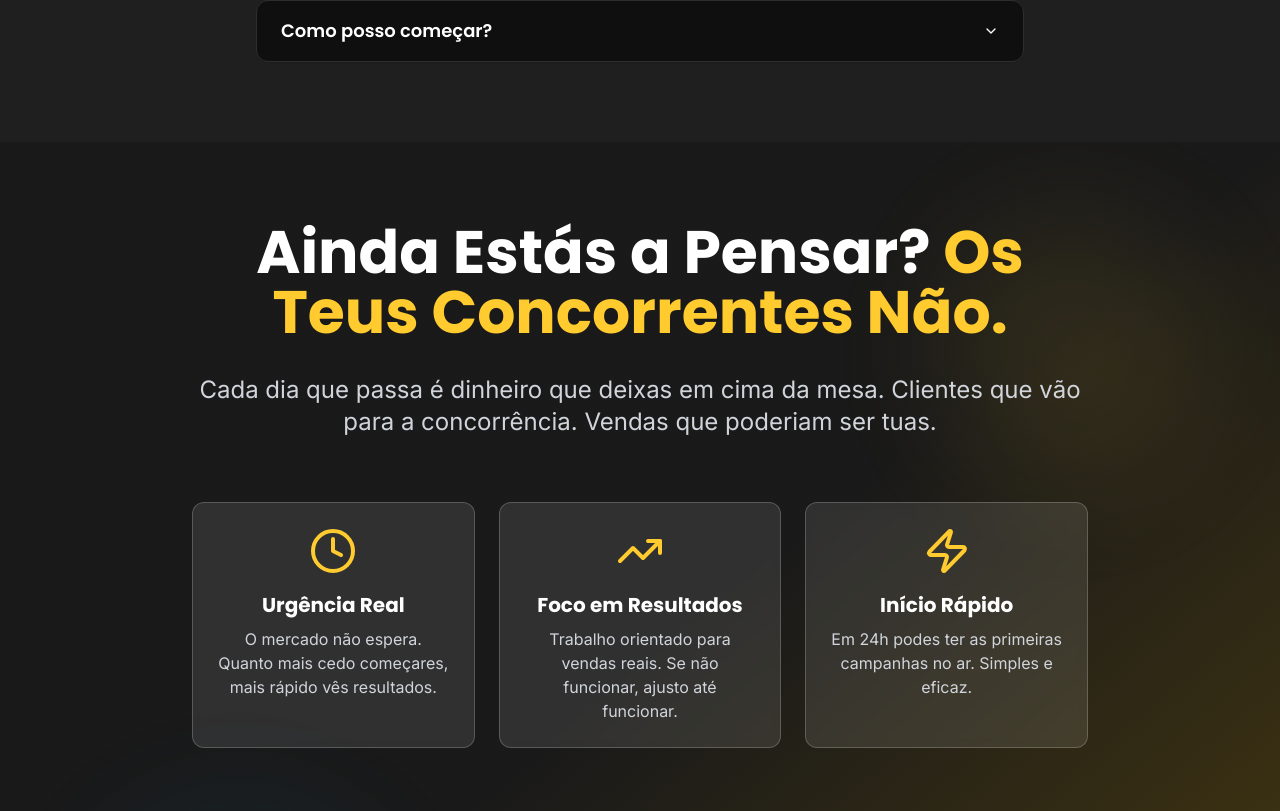
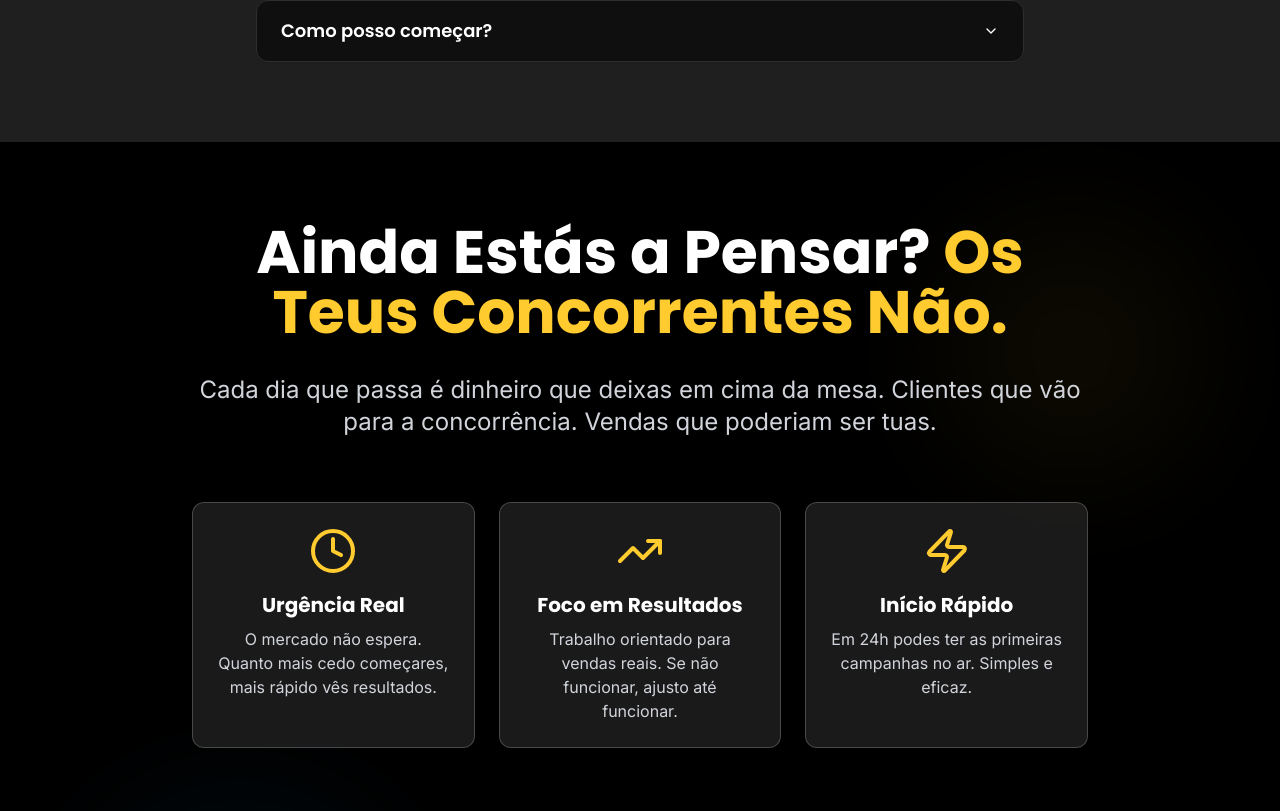
Before and after one commit to Lorythe1st/conversao-masters-pt, a React (Vite) app: page / in a window 1280 px wide. Shown: the part 8159-8970 px from the top of the page. Built offline with nearby package versions, Linux system fonts and the light colour scheme; the HTML template or start-up script is replaced by a standard one.

Commit message:
Preceding changes

```diff
--- a/src/components/CTASection.tsx
+++ b/src/components/CTASection.tsx
@@ -6,10 +6,10 @@ const CTASection = () => {
   const whatsappMessage = encodeURIComponent("Olá Rui! Quero começar a transformar o meu tráfego em vendas AGORA!");
 
   return (
-    <section className="py-20 bg-gradient-to-br from-secondary via-secondary to-primary/30 text-white relative overflow-hidden">
+    <section className="py-20 bg-background text-foreground relative overflow-hidden">
       {/* Animated background */}
       <div className="absolute inset-0">
-        <div className="absolute top-20 right-20 w-64 h-64 bg-primary/20 rounded-full blur-3xl animate-pulse"></div>
+        <div className="absolute top-20 right-20 w-64 h-64 bg-primary/10 rounded-full blur-3xl animate-pulse"></div>
         <div className="absolute bottom-20 left-20 w-80 h-80 bg-accent/10 rounded-full blur-3xl animate-pulse" style={{ animationDelay: '1.5s' }}></div>
       </div>
 
```
